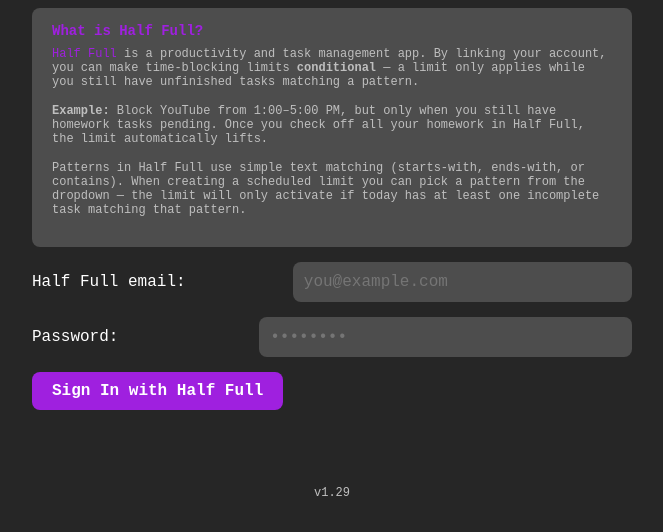
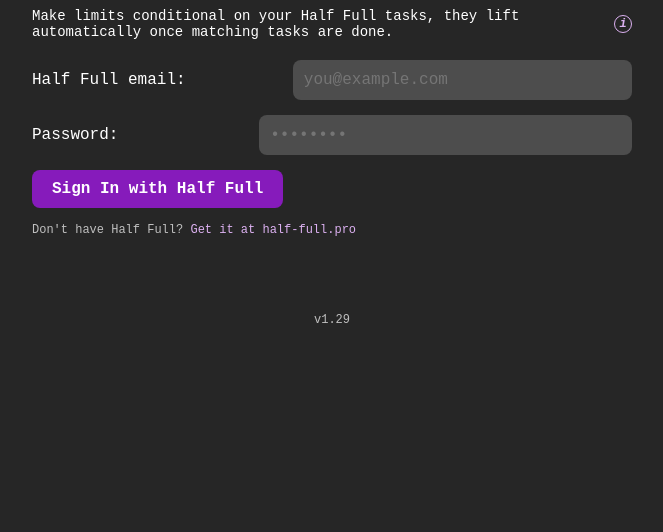
Before and after one commit to aidankeighron/website-time-blocking, a browser extension: page options.html in a window 1280 px wide. Shown: the part 913-1445 px from the top of the page, without its empty margins (308-971 px from the left). After the commit the page ends 1272 px from the top, so only its background shows below. Drawn offline with Linux system fonts and the light colour scheme.

Commit message:
UI updates

```diff
--- a/options.css
+++ b/options.css
@@ -15,7 +15,7 @@
 }
 
 h1, h2 {
-    color: var(--accent);
+    color: var(--accent-text);
     margin-top: 0;
 }
 
@@ -311,26 +311,41 @@
     border-radius: 3px;
 }
 
-.hf-feature-box {
-    background-color: var(--alt-background-neutral);
-    border-radius: var(--radius-md);
-    padding: var(--space-8) var(--space-10);
-    margin-bottom: var(--space-8);
+.hf-summary {
+    display: flex;
+    align-items: center;
+    gap: var(--space-5);
+    font-size: var(--font-size-sm);
+    color: var(--foreground);
+    margin: 0 0 var(--space-10) 0;
 }
 
-.hf-feature-title {
+.info-icon {
+    background: transparent;
+    color: var(--accent-text);
+    border: 1px solid var(--accent-text);
+    border-radius: 50%;
+    width: 18px;
+    height: 18px;
+    min-width: 18px;
+    padding: 0;
+    display: flex;
+    align-items: center;
+    justify-content: center;
+    font-size: var(--font-size-xs);
     font-weight: bold;
-    color: var(--accent);
-    margin: 0 0 var(--space-5) 0;
-    font-size: var(--font-size-sm);
+    font-style: italic;
+    line-height: 1;
+    flex-shrink: 0;
 }
 
-.hf-feature-box .hint {
-    margin-top: var(--space-5);
+.hf-bottom-link {
+    margin-top: var(--space-8);
+    margin-bottom: 0;
 }
 
 .hf-link {
-    color: var(--accent);
+    color: var(--accent-text);
     text-decoration: none;
 }
 
--- a/options.html
+++ b/options.html
@@ -104,24 +104,10 @@
                 <img src="icons/half-full-logo.png" alt="Half Full" class="hf-logo-inline">
                 Half Full Integration
             </h2>
-            <div class="hf-feature-box">
-                <p class="hf-feature-title">What is Half Full?</p>
-                <p class="hint">
-                    <a href="https://half-full.pro" target="_blank" class="hf-link">Half Full</a> is a productivity and task management app.
-                    By linking your account, you can make time-blocking limits <strong>conditional</strong> —
-                    a limit only applies while you still have unfinished tasks matching a pattern.
-                </p>
-                <p class="hint">
-                    <strong>Example:</strong> Block YouTube from 1:00–5:00 PM, but only when you still have
-                    homework tasks pending. Once you check off all your homework in Half Full, the limit
-                    automatically lifts.
-                </p>
-                <p class="hint">
-                    Patterns in Half Full use simple text matching (starts-with, ends-with, or contains).
-                    When creating a scheduled limit you can pick a pattern from the dropdown — the limit will
-                    only activate if today has at least one incomplete task matching that pattern.
-                </p>
-            </div>
+            <p class="hf-summary">
+                Make limits conditional on your Half Full tasks, they lift automatically once matching tasks are done.
+                <button id="hf-info-btn" class="info-icon" type="button" aria-label="More about Half Full">i</button>
+            </p>
 
             <div id="hf-logged-out">
                 <div class="config-item">
@@ -140,6 +126,32 @@
                 <p class="hint" id="hf-user-label">Signed in as …</p>
                 <button id="hf-logout-btn" class="btn-secondary">Sign Out</button>
             </div>
+
+            <p class="hint hf-bottom-link">
+                Don't have Half Full? <a href="https://half-full.pro" target="_blank" class="hf-link">Get it at half-full.pro</a>
+            </p>
+        </div>
+
+        <div id="hf-info-modal" class="modal-overlay" style="display:none;">
+            <div class="modal-box">
+                <h2>About Half Full</h2>
+                <p class="hint">
+                    <a href="https://half-full.pro" target="_blank" class="hf-link">Half Full</a> is a task manager.
+                    Linking your account lets you make time blocking limits conditional a limit only
+                    applies while you still have unfinished tasks matching a pattern.
+                </p>
+                <p class="hint">
+                    <strong>Example:</strong> Block YouTube from 1:00–5:00 PM, but only while homework tasks are pending.
+                    Once you check off all your homework in Half Full, the limit automatically lifts.
+                </p>
+                <p class="hint">
+                    Patterns match by starts-with, ends-with, or contains. Pick one from the dropdown when creating a
+                    scheduled limit, it only activates if today has at least one incomplete task matching it.
+                </p>
+                <div class="modal-actions">
+                    <button id="hf-info-close-btn" class="btn-secondary" type="button">Close</button>
+                </div>
+            </div>
         </div>
 
         <div id="status"></div>
--- a/options.js
+++ b/options.js
@@ -9,6 +9,12 @@
 document.getElementById('sl-cancel-btn').addEventListener('click', closeScheduledLimitModal);
 document.getElementById('hf-login-btn').addEventListener('click', halfFullSignIn);
 document.getElementById('hf-logout-btn').addEventListener('click', halfFullSignOut);
+document.getElementById('hf-info-btn').addEventListener('click', () => {
+    document.getElementById('hf-info-modal').style.display = 'flex';
+});
+document.getElementById('hf-info-close-btn').addEventListener('click', () => {
+    document.getElementById('hf-info-modal').style.display = 'none';
+});
 
 // Day-of-week toggle buttons: mirror checked state onto the label for styling.
 document.querySelectorAll('.day-cb').forEach(cb => {
--- a/prompt.css
+++ b/prompt.css
@@ -16,7 +16,7 @@
 }
 
 h1 {
-    color: var(--accent);
+    color: var(--accent-text);
     margin-bottom: var(--space-6);
 }
 
@@ -203,7 +203,7 @@
 }
 
 .tip-link {
-    color: var(--accent);
+    color: var(--accent-text);
     text-decoration: none;
     white-space: nowrap;
     flex-shrink: 0;
--- a/tokens.css
+++ b/tokens.css
@@ -4,7 +4,8 @@
     --background:             hsl(0, 0%, 15%);
     --alt-background:         hsl(280, 50%, 30%);
     --alt-foreground:         hsl(280, 75%, 75%);
-    --accent:                 hsl(280, 75%, 50%);
+    --accent:                 hsl(280, 75%, 42%);
+    --accent-text:            hsl(280, 70%, 82%);
     --alt-accent:             hsl(280, 75%, 90%);
     --alt-background-neutral: hsl(0, 0%, 30%);
     --alt-foreground-neutral: hsl(0, 0%, 75%);
@@ -44,7 +45,7 @@
 
     /* Borders */
     --border-default: 1px solid var(--foreground);
-    --border-accent:  2px solid var(--accent);
+    --border-accent:  2px solid var(--accent-text);
 
     /* Shadows — floating/elevated elements only */
     --shadow-float: 0 4px 10px rgba(0, 0, 0, 0.2);
```
Also changed, not shown: tests/e2e/helpers.js (+1 -1 lines).
